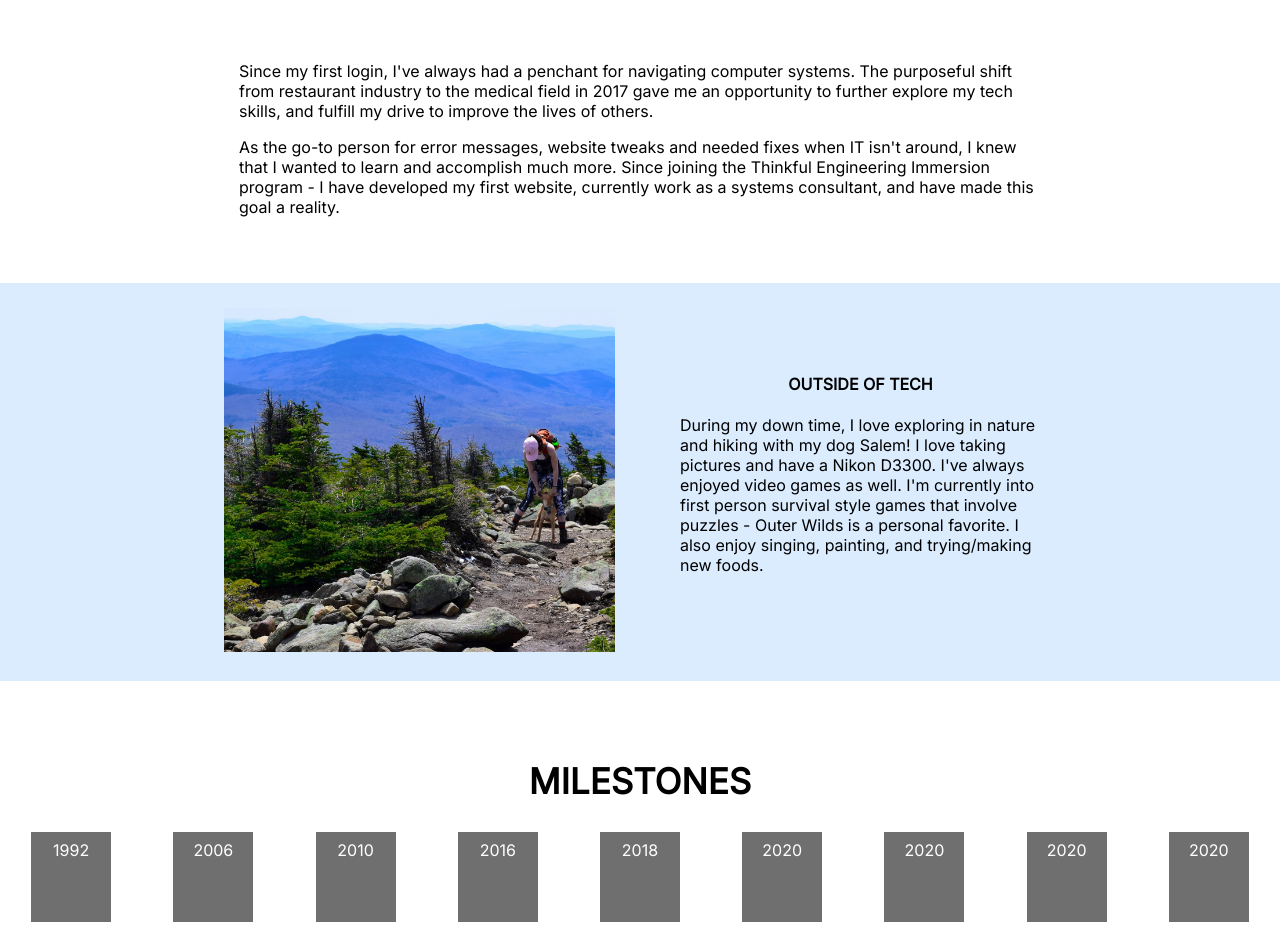
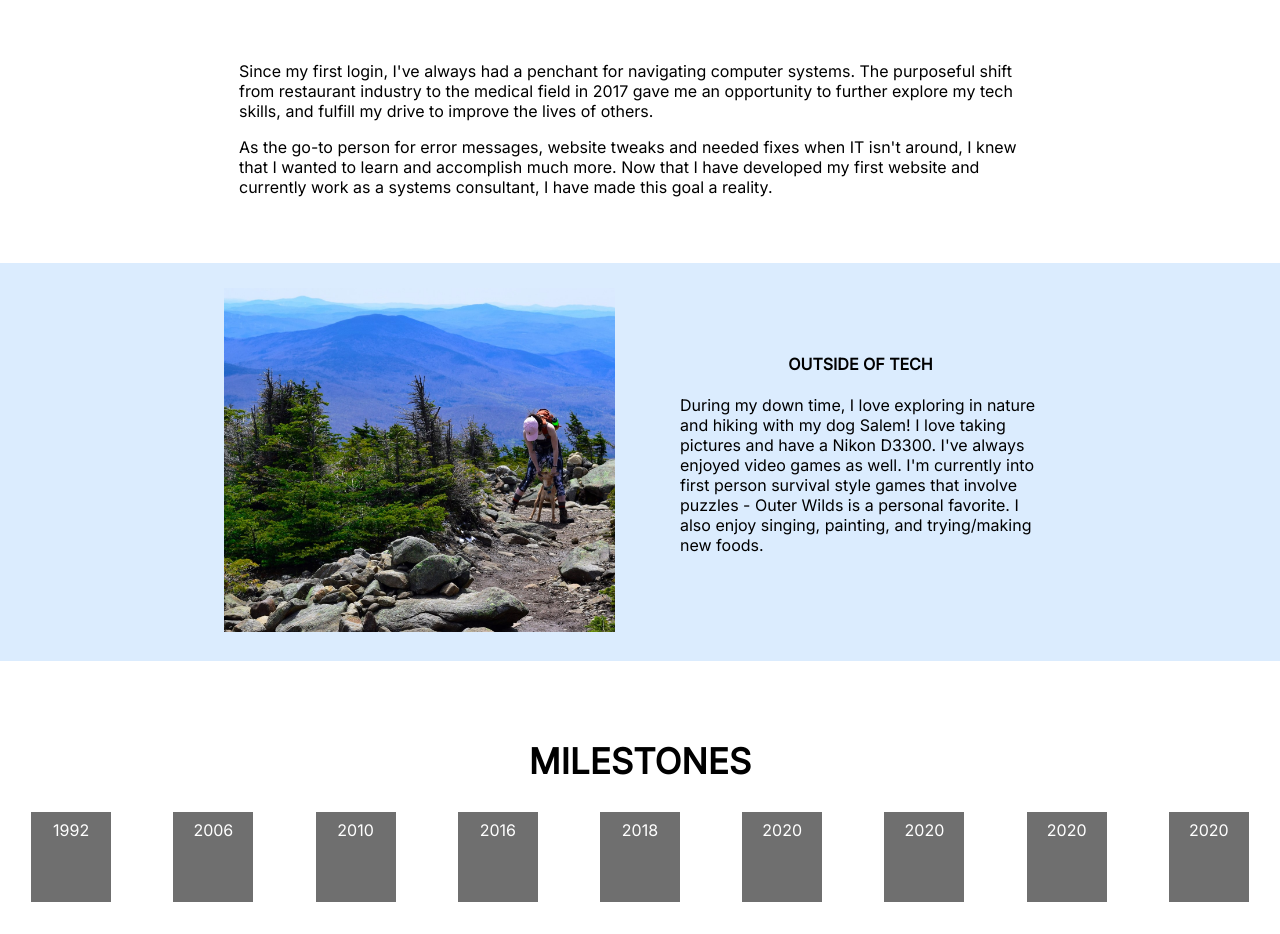
Before and after one commit to jenna-chestnut/jc-react-portfolio, a React (Create React App) app: page /about in a window 1280 px wide. Shown: the part 820-1754 px from the top of the page. Built offline with nearby package versions, Linux system fonts and the light colour scheme.

Commit message:
fixed 2 typos

```diff
--- a/src/Routes/AboutPage/AboutPage.js
+++ b/src/Routes/AboutPage/AboutPage.js
@@ -40,9 +40,9 @@ class AboutPage extends React.Component {
 			  <p className="bottompadding">
 				As the go-to person for error messages, website tweaks and needed
 				fixes when IT isn't around, I knew that I wanted to learn and
-				accomplish much more. Since joining the Thinkful Engineering Immersion program -
-				I have developed my first website, currently work as a systems consultant,
-				and have made this goal a reality.
+				accomplish much more. Now that I have developed my first website
+				and currently work as a systems consultant,
+				I have made this goal a reality.
 			  </p>
 			  </Fade>
 			  </div>
--- a/src/Routes/PortfolioPage/PortfolioItems.js
+++ b/src/Routes/PortfolioPage/PortfolioItems.js
@@ -22,7 +22,7 @@ import mM5 from '../../images/project-screenshots/movemed-screenshot-5.jpg';
 export const PortfolioItems = [
     {
         title: 'MoveMed',
-        description: 'I created this app with healthy continous movement in mind. With MoveMed, the communication between provider and client is not broken after leaving the office. Providers can create exercises, and assign those exercises with unique details to a client. Clients can then view their goal and customized exercises anytime. Comments between providers and the client help add feedback in real time and maintain progress.',
+        description: 'I created this app with healthy continuous movement in mind. With MoveMed, the communication between provider and client is not broken after leaving the office. Providers can create exercises, and assign those exercises with unique details to a client. Clients can then view their goal and customized exercises anytime. Comments between providers and the client help add feedback in real time and maintain progress.',
         tech: ['HTML', 'CSS', 'JavaScript', 'React', 'Redux', 'Heroku', 'Node', 'PostgreSQL', 'Vercel'],
         liveLink: 'https://move-med.vercel.app/',
         repo: 'https://github.com/jenna-chestnut/move-med-client',
@@ -46,7 +46,7 @@ export const PortfolioItems = [
     },
     {
         title: 'Don\'t Space Out! Quiz',
-        description: 'Think you know enough about the cosmos? Test your space knowledge with this simple 6 question quiz. This project was created as a part of my bootcamp curriculumn, where I was given creative control.',
+        description: 'Think you know enough about the cosmos? Test your space knowledge with this simple 6 question quiz. This project was created as a part of my bootcamp curriculum, where I was given creative control.',
         tech: ['HTML', 'CSS', 'JavaScript', 'jQuery', 'Git', 'GitHub'],
         liveLink: 'https://jenna-chestnut.github.io/quizapp-ei/',
         repo: 'https://github.com/jenna-chestnut/quizapp-ei',
```
Also changed, not shown: 1 other file (tests, documents, lock files or other folders).
